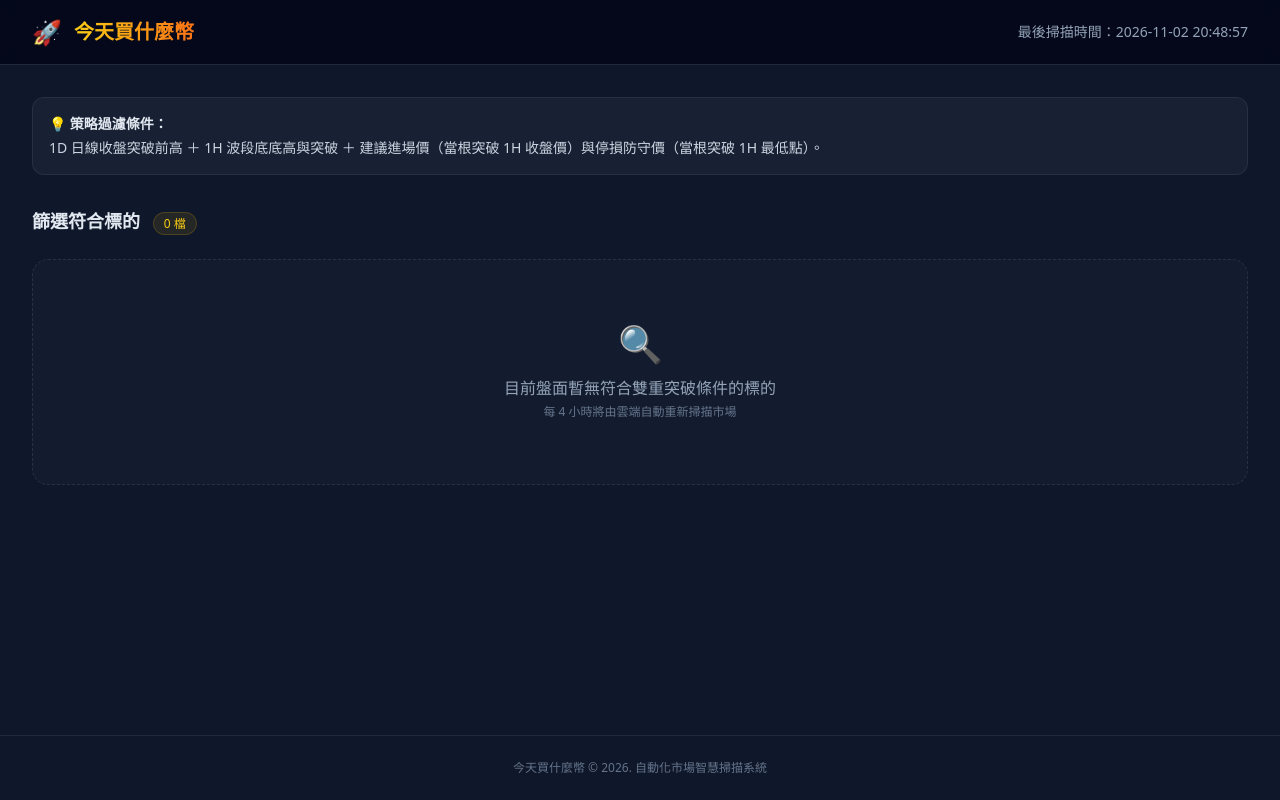
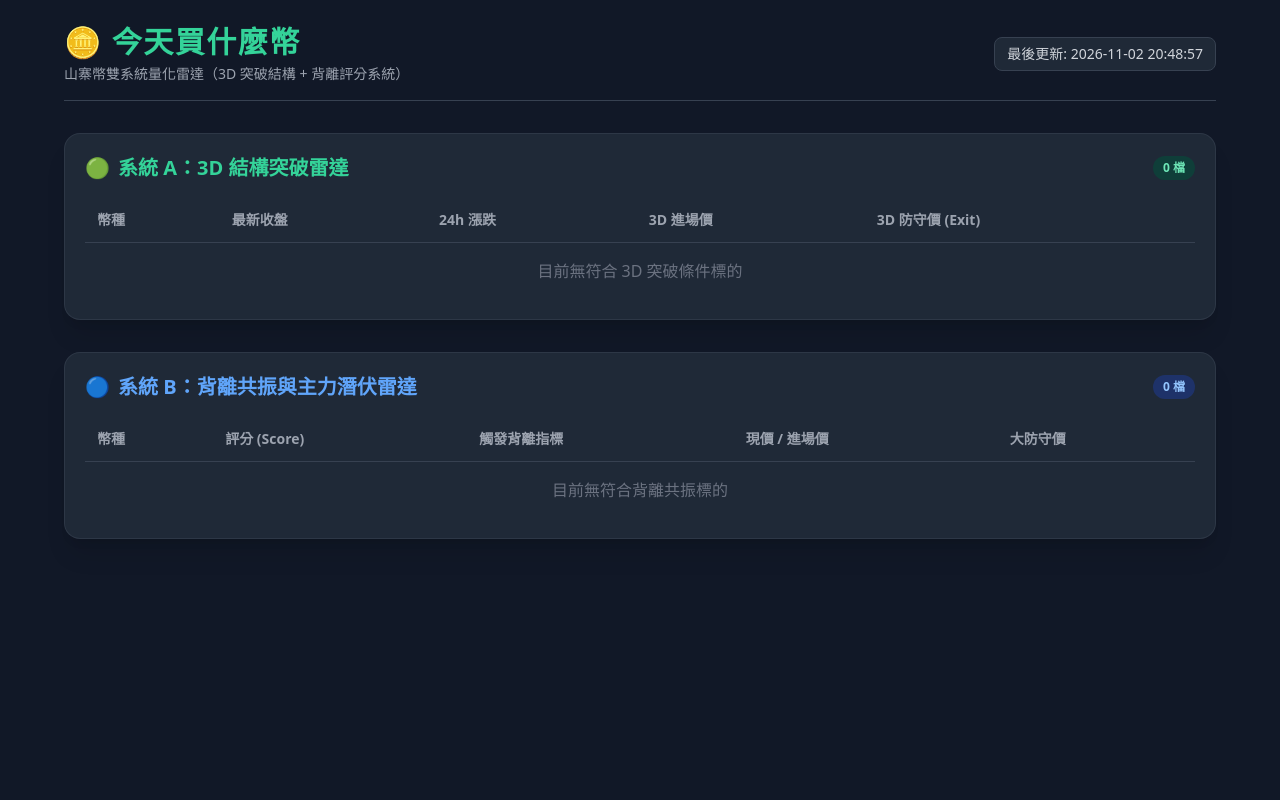
Before and after one commit to cheng55045-boop/crypto-scanner, a plain HTML site: page index.html in a window 1280 px wide. Drawn offline with nearby package versions, Linux system fonts and the light colour scheme.

Commit message:
Update index.html

```diff
--- a/index.html
+++ b/index.html
@@ -3,139 +3,150 @@
 <head>
     <meta charset="UTF-8">
     <meta name="viewport" content="width=device-width, initial-scale=1.0">
-    <title>今天買什麼幣 - 多時框強勢突破選股</title>
+    <title>今天買什麼幣 - 雙系統量化雷達</title>
     <!-- 引入 Tailwind CSS -->
     <script src="https://cdn.tailwindcss.com"></script>
-    <!-- 自動重新整理 (每 2 分鐘刷新一次前端) -->
-    <meta http-equiv="refresh" content="120">
 </head>
-<body class="bg-slate-900 text-slate-100 min-h-screen flex flex-col font-sans">
+<body class="bg-gray-900 text-gray-100 min-h-screen p-6">
+    <div class="max-w-6xl mx-auto space-y-8">
 
-    <!-- 頂部導覽列 -->
-    <header class="border-b border-slate-800 bg-slate-950/80 backdrop-blur sticky top-0 z-50">
-        <div class="max-w-7xl mx-auto px-4 sm:px-6 lg:px-8 h-16 flex items-center justify-between">
-            <div class="flex items-center space-x-3">
-                <span class="text-2xl">🚀</span>
-                <h1 class="text-xl font-bold bg-gradient-to-r from-yellow-400 to-orange-500 bg-clip-text text-transparent">
-                    今天買什麼幣
-                </h1>
+        <!-- 標題與更新時間 -->
+        <header class="flex flex-col md:flex-row justify-between items-start md:items-center border-b border-gray-700 pb-4 gap-2">
+            <div>
+                <h1 class="text-3xl font-extrabold tracking-wider text-emerald-400">🪙 今天買什麼幣</h1>
+                <p class="text-sm text-gray-400 mt-1">山寨幣雙系統量化雷達（3D 突破結構 + 背離評分系統）</p>
             </div>
-            <div id="update-time" class="text-xs sm:text-sm text-slate-400">
-                更新時間：載入中...
-            </div>
-        </div>
+            <span id="update-time" class="text-sm bg-gray-800 px-3 py-1.5 rounded-lg text-gray-300 border border-gray-700">載入中...</span>
         </header>
 
-    <!-- 主體內容區塊 -->
-    <main class="flex-1 max-w-7xl w-full mx-auto px-4 sm:px-6 lg:px-8 py-8">
-        <!-- 說明橫幅 -->
-        <div class="mb-8 p-4 rounded-xl bg-slate-800/60 border border-slate-700/50 text-sm text-slate-300">
-            <div class="font-semibold text-slate-200 mb-1">💡 策略過濾條件：</div>
-            <p>1D 日線收盤突破前高 ＋ 1H 波段底底高與突破 ＋ 建議進場價（當根突破 1H 收盤價）與停損防守價（當根突破 1H 最低點）。</p>
+        <!-- 🟢 系統 A 區塊：3D 結構突破雷達 -->
+        <section class="bg-gray-800 rounded-2xl p-5 shadow-xl border border-gray-700/60">
+            <div class="flex justify-between items-center mb-4">
+                <h2 class="text-xl font-bold text-emerald-400 flex items-center gap-2">
+                    <span>🟢</span> 系統 A：3D 結構突破雷達
+                </h2>
+                <span id="count-a" class="text-xs bg-emerald-900/60 text-emerald-300 px-2.5 py-1 rounded-full font-semibold">0 檔</span>
+            </div>
+            <div class="overflow-x-auto">
+                <table class="w-full text-left border-collapse">
+                    <thead>
+                        <tr class="border-b border-gray-700 text-gray-400 text-sm">
+                            <th class="p-3">幣種</th>
+                            <th class="p-3">最新收盤</th>
+                            <th class="p-3">24h 漲跌</th>
+                            <th class="p-3">3D 進場價</th>
+                            <th class="p-3">3D 防守價 (Exit)</th>
+                        </tr>
+                    </thead>
+                    <tbody id="table-systemA-body">
+                        <!-- 動態載入 -->
+                    </tbody>
+                </table>
+            </div>
+        </section>
+
+        <!-- 🔵 系統 B 區塊：背離共振與主力潛伏 -->
+        <section class="bg-gray-800 rounded-2xl p-5 shadow-xl border border-gray-700/60">
+            <div class="flex justify-between items-center mb-4">
+                <h2 class="text-xl font-bold text-blue-400 flex items-center gap-2">
+                    <span>🔵</span> 系統 B：背離共振與主力潛伏雷達
+                </h2>
+                <span id="count-b" class="text-xs bg-blue-900/60 text-blue-300 px-2.5 py-1 rounded-full font-semibold">0 檔</span>
+            </div>
+            <div class="overflow-x-auto">
+                <table class="w-full text-left border-collapse">
+                    <thead>
+                        <tr class="border-b border-gray-700 text-gray-400 text-sm">
+                            <th class="p-3">幣種</th>
+                            <th class="p-3">評分 (Score)</th>
+                            <th class="p-3">觸發背離指標</th>
+                            <th class="p-3">現價 / 進場價</th>
+                            <th class="p-3">大防守價</th>
+                        </tr>
+                    </thead>
+                    <tbody id="table-systemB-body">
+                        <!-- 動態載入 -->
+                    </tbody>
+                </table>
+            </div>
+        </section>
+
     </div>
 
-        <!-- 數據統計與清單 -->
-        <div class="flex justify-between items-center mb-6">
-            <h2 class="text-lg font-semibold text-slate-200">
-                篩選符合標的
-                <span id="total-count" class="ml-2 px-2.5 py-0.5 rounded-full text-xs font-medium bg-yellow-500/10 text-yellow-400 border border-yellow-500/20">
-                    0 檔
-                </span>
-            </h2>
-        </div>
+    <!-- JavaScript 邏輯 -->
+    <script>
+        async function loadData() {
+            try {
+                let res = await fetch('data.json?t=' + new Date().getTime()); // 避免快取
+                let globalData = await res.json();
 
-        <!-- 標的清單 Grid -->
-        <div id="crypto-grid" class="grid grid-cols-1 md:grid-cols-2 lg:grid-cols-3 gap-6">
-            <!-- 動態載入區域 -->
-        </div>
+                document.getElementById('update-time').innerText = "最後更新: " + (globalData.updated_at || "未知");
 
-        <!-- 無標的時顯示 -->
-        <div id="empty-state" class="hidden text-center py-16 bg-slate-800/30 rounded-2xl border border-dashed border-slate-700/60">
-            <div class="text-4xl mb-3">🔍</div>
-            <div class="text-slate-400 text-base font-medium">目前盤面暫無符合雙重突破條件的標的</div>
-            <div class="text-slate-500 text-xs mt-1">每 4 小時將由雲端自動重新掃描市場</div>
-        </div>
-    </main>
+                const listA = globalData.system_a || [];
+                const listB = globalData.system_b || [];
 
-    <!-- 頁尾 -->
-    <footer class="border-t border-slate-800 py-6 text-center text-xs text-slate-500">
-        今天買什麼幣 &copy; 2026. 自動化市場智慧掃描系統
-    </footer>
+                document.getElementById('count-a').innerText = listA.length + " 檔";
+                document.getElementById('count-b').innerText = listB.length + " 檔";
 
-    <!-- 前端腳本：讀取 data.json -->
-    <script>
-        async function loadCryptoData() {
-            try {
-                // 加上 timestamp 避免瀏覽器快取
-                const response = await fetch(`data.json?t=${new Date().getTime()}`);
-                if (!response.ok) throw new Error('無法取得數據');
+                renderSystemA(listA);
+                renderSystemB(listB);
+            } catch (e) {
+                console.error("載入 data.json 失敗", e);
+                document.getElementById('update-time').innerText = "資料載入異常";
+            }
+        }
 
-                const data = await response.json();
+        function renderSystemA(list) {
+            const tbody = document.getElementById('table-systemA-body');
+            tbody.innerHTML = '';
 
-                // 更新時間與總數
-                document.getElementById('update-time').innerText = `最後掃描時間：${data.updated_at || '無紀錄'}`;
-                document.getElementById('total-count').innerText = `${data.total_count || 0} 檔`;
-
-                const grid = document.getElementById('crypto-grid');
-                const emptyState = document.getElementById('empty-state');
-                grid.innerHTML = '';
-
-                if (!data.stocks || data.stocks.length === 0) {
-                    emptyState.classList.remove('hidden');
+            if (list.length === 0) {
+                tbody.innerHTML = `<tr><td colspan="5" class="p-4 text-center text-gray-500">目前無符合 3D 突破條件標的</td></tr>`;
                 return;
             }
 
-                emptyState.classList.add('hidden');
-
-                data.stocks.forEach(coin => {
-                    const card = document.createElement('div');
-                    card.className = "bg-slate-800/80 border border-slate-700/80 hover:border-yellow-500/50 transition-all rounded-xl p-5 shadow-lg relative overflow-hidden flex flex-col justify-between";
-
-                    card.innerHTML = `
-                        <div>
-                            <div class="flex justify-between items-start mb-3">
-                                <div>
-                                    <h3 class="text-xl font-bold text-slate-100">${coin.code}</h3>
-                                    <span class="text-xs text-slate-400">${coin.name}</span>
-                                </div>
-                                <span class="px-2.5 py-1 rounded-lg text-xs font-bold ${coin.change_pct >= 0 ? 'bg-emerald-500/10 text-emerald-400 border border-emerald-500/20' : 'bg-rose-500/10 text-rose-400 border border-rose-500/20'}">
-                                    ${coin.change_pct >= 0 ? '+' : ''}${coin.change_pct}%
-                                </span>
-                            </div>
-
-                            <div class="grid grid-cols-2 gap-3 py-3 border-y border-slate-700/50 my-3 text-sm">
-                                <div>
-                                    <div class="text-xs text-slate-400 mb-0.5">最新收盤價</div>
-                                    <div class="font-semibold text-slate-200">$${coin.close}</div>
-                                </div>
-                                <div>
-                                    <div class="text-xs text-slate-400 mb-0.5">24H 成交量</div>
-                                    <div class="font-semibold text-slate-200">$${(coin.volume / 10000).toFixed(1)}萬</div>
-                                </div>
-                            </div>
-
-                            <div class="space-y-2 bg-slate-900/50 p-3 rounded-lg border border-slate-700/30">
-                                <div class="flex justify-between items-center text-xs">
-                                    <span class="text-emerald-400 font-medium">🎯 建議進場價 (突破 1H 收盤)</span>
-                                    <span class="font-bold text-slate-100">$${coin.entry_price}</span>
-                                </div>
-                                <div class="flex justify-between items-center text-xs">
-                                    <span class="text-rose-400 font-medium">🛡️ 建議防守價 (突破 1H 最低)</span>
-                                    <span class="font-bold text-slate-100">$${coin.exit_price}</span>
-                                </div>
-                            </div>
-                        </div>
+            list.forEach(item => {
+                let colorClass = (item.change_pct || 0) >= 0 ? 'text-emerald-400' : 'text-rose-400';
+                tbody.innerHTML += `
+                    <tr class="border-b border-gray-700/40 hover:bg-gray-700/30 transition">
+                        <td class="p-3 font-bold text-lg">${item.code}</td>
+                        <td class="p-3">${item.close}</td>
+                        <td class="p-3 ${colorClass}">${item.change_pct}%</td>
+                        <td class="p-3 text-emerald-300 font-semibold">${item.entry_price}</td>
+                        <td class="p-3 text-rose-300 font-semibold">${item.exit_price}</td>
+                    </tr>
                 `;
-                    grid.appendChild(card);
             });
-
-            } catch (error) {
-                console.error(error);
-                document.getElementById('update-time').innerText = '數據載入失敗';
-            }
         }
 
-        loadCryptoData();
+        function renderSystemB(list) {
+            const tbody = document.getElementById('table-systemB-body');
+            tbody.innerHTML = '';
+
+            if (list.length === 0) {
+                tbody.innerHTML = `<tr><td colspan="5" class="p-4 text-center text-gray-500">目前無符合背離共振標的</td></tr>`;
+                return;
+            }
+
+            list.forEach(item => {
+                let indicatorsBadge = (item.indicators || []).map(ind =>
+                    `<span class="bg-blue-900/60 text-blue-300 border border-blue-700/50 px-2 py-0.5 rounded text-xs mr-1">${ind}</span>`
+                ).join('');
+
+                tbody.innerHTML += `
+                    <tr class="border-b border-gray-700/40 hover:bg-gray-700/30 transition">
+                        <td class="p-3 font-bold text-lg text-blue-400">${item.code}</td>
+                        <td class="p-3 font-extrabold text-yellow-400 text-base">${item.score} 分</td>
+                        <td class="p-3">${indicatorsBadge}</td>
+                        <td class="p-3 font-semibold">${item.entry_price}</td>
+                        <td class="p-3 text-rose-300 font-semibold">${item.exit_price}</td>
+                    </tr>
+                `;
+            });
+        }
+
+        // 頁面載入時執行
+        loadData();
     </script>
 </body>
 </html>
```
Lines whose indentation alone changed are shown as unchanged.
